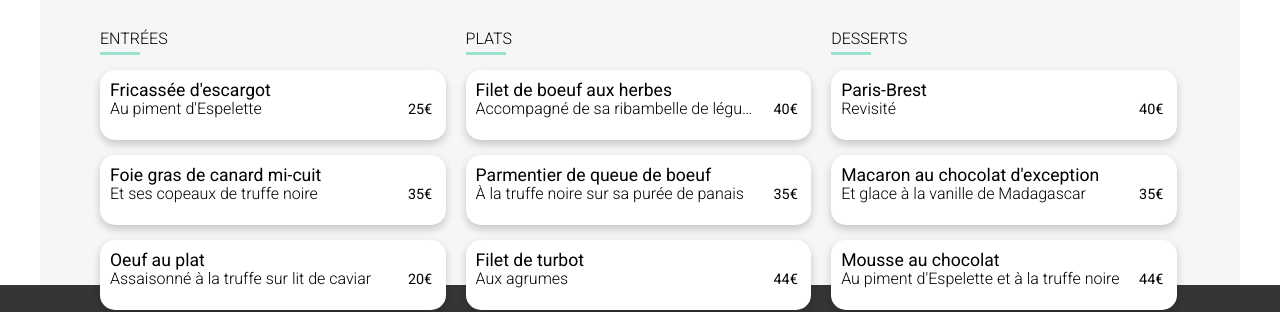
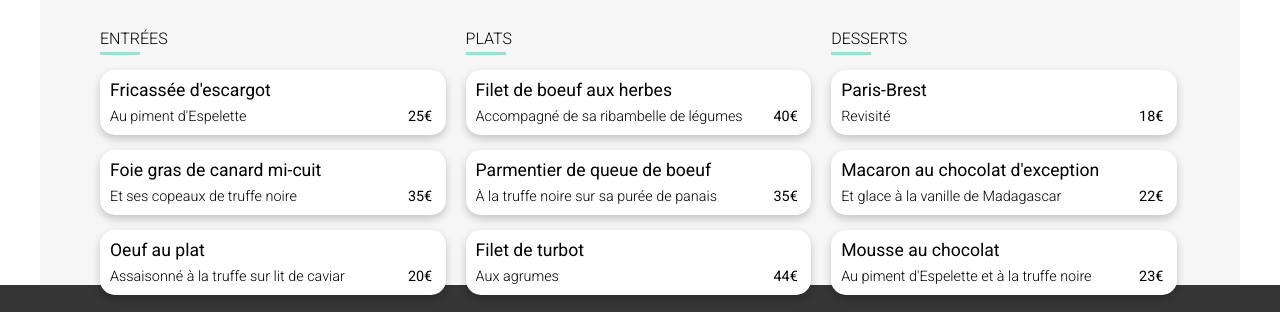
Before and after one commit to Yann-GitHub/Ohmyfood, a website: page pages/palette.html in a window 1280 px wide. Shown: the part 645-957 px from the top of the page. Drawn offline with Linux system fonts and the light colour scheme; a web font is replaced by a local one.

Commit message:
update css restaurants pages

```diff
--- a/pages/palette.html
+++ b/pages/palette.html
@@ -111,7 +111,7 @@
                         <h4>Paris-Brest</h4>
                         <div class="details">
                             <p>Revisité</p>
-                            <div class="price">40€</div>
+                            <div class="price">18€</div>
                         </div>
                     </div>
                     <div class="right"><i class="fa-solid fa-circle-check check"></i></div>
@@ -121,7 +121,7 @@
                         <h4>Macaron au chocolat d'exception</h4>
                         <div class="details">
                             <p>Et glace à la vanille de Madagascar</p>
-                            <div class="price">35€</div>
+                            <div class="price">22€</div>
                         </div>
                     </div>
                     <div class="right"><i class="fa-solid fa-circle-check check"></i></div>
@@ -131,7 +131,7 @@
                         <h4>Mousse au chocolat</h4>
                         <div class="details">
                             <p>Au piment d'Espelette et à la truffe noire</p>
-                            <div class="price">44€</div>
+                            <div class="price">23€</div>
                         </div>
                     </div>
                     <div class="right"><i class="fa-solid fa-circle-check check"></i></div>
--- a/scss/components/_animations.scss
+++ b/scss/components/_animations.scss
@@ -43,6 +43,9 @@
         height: 100%;
         padding: 10px;
         overflow: hidden;
+        display: flex;
+        flex-direction: column;
+        justify-content: space-between;
     }
     .right {
         margin-right: -50px;
--- a/scss/pages/_restaurants.scss
+++ b/scss/pages/_restaurants.scss
@@ -61,7 +61,7 @@
     }
     &__content {
         width: 100%;
-        height: 70px;
+        height: 65px;
         cursor: pointer;
         overflow: hidden;
         display: flex;
@@ -92,7 +92,7 @@
             overflow: hidden;
             p {
             width: 100%;
-            font-size: 1rem;
+            font-size: 0.9rem;
             font-weight: 300;
             white-space: nowrap;
             overflow: hidden;
```
Also changed, not shown: style/style.css.
